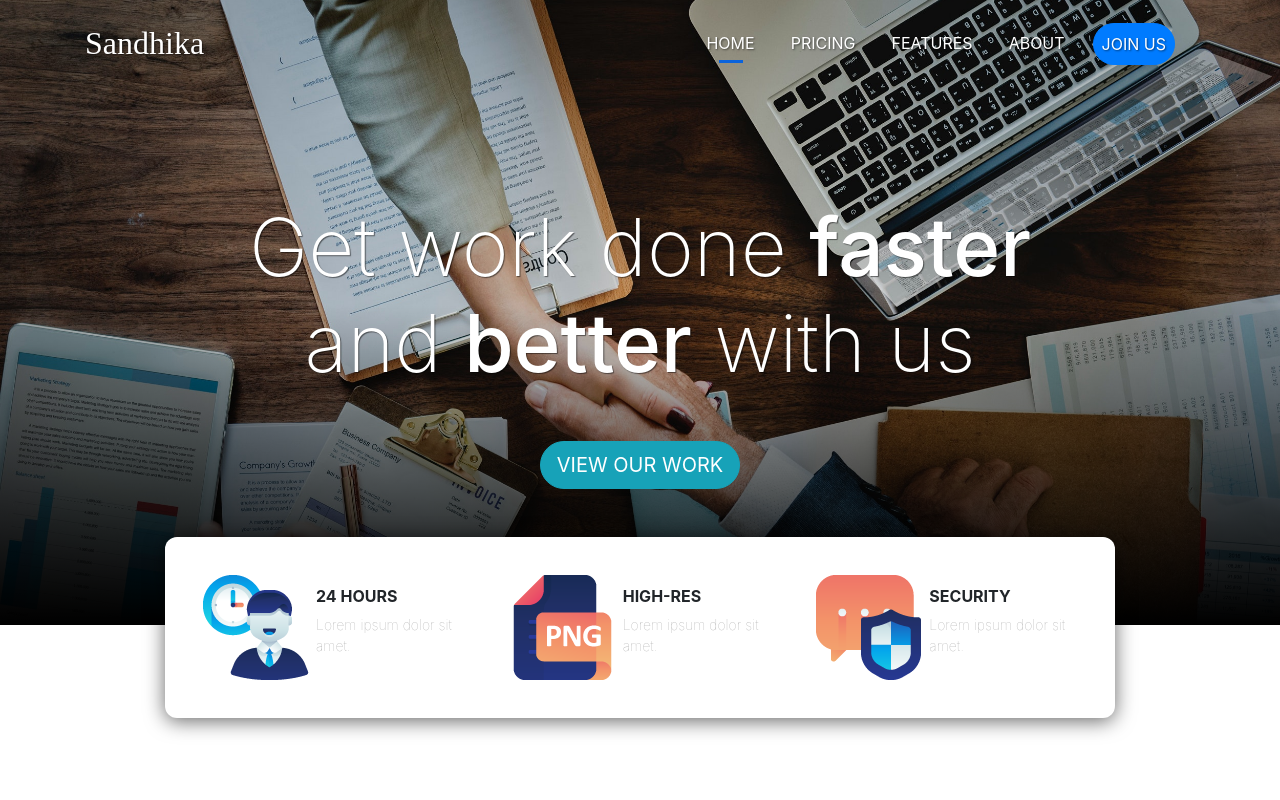
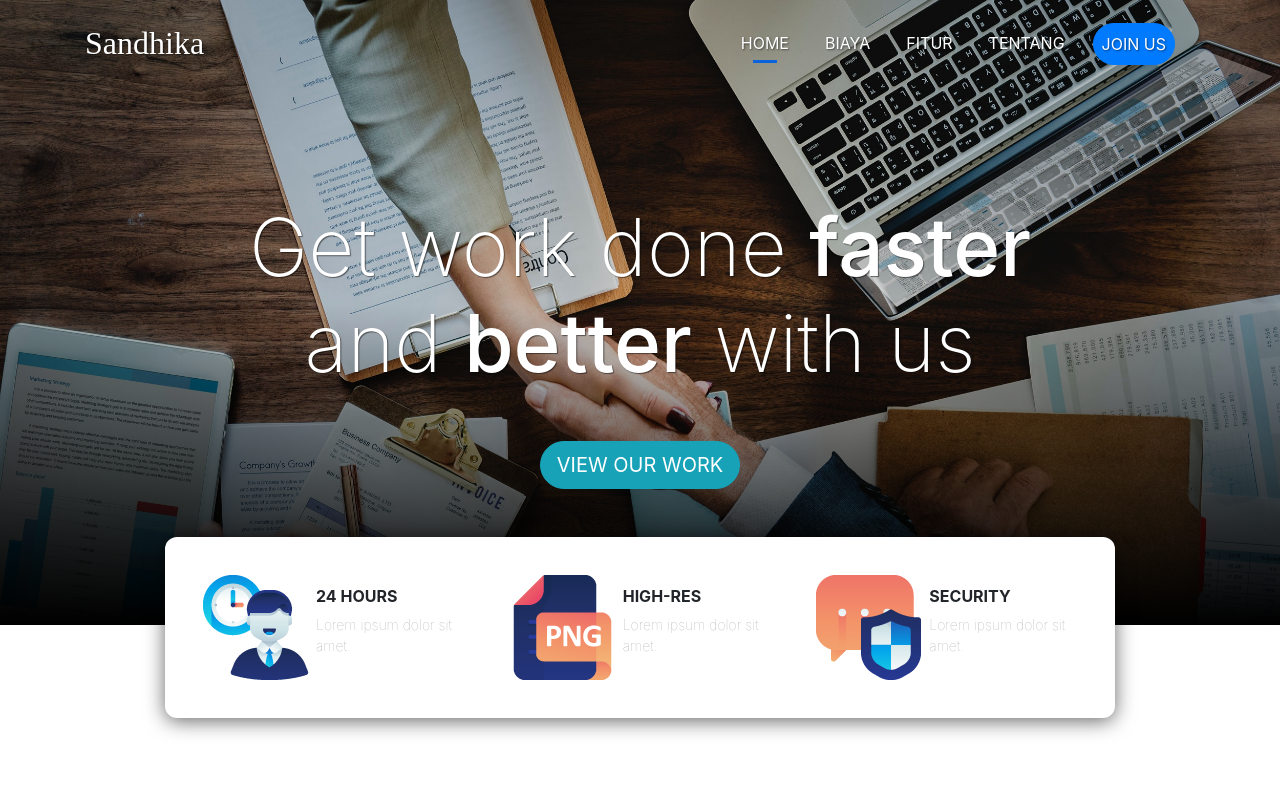
Before and after one commit to rizrk/simple-landing-page, a plain HTML site: page index.html in a window 1280 px wide. Shown: the top 800 px of the page. Drawn offline with nearby package versions, Linux system fonts and the light colour scheme; a web font is replaced by a local one.

Commit message:
Mengganti bahasa pada menu navbar

```diff
--- a/index.html
+++ b/index.html
@@ -27,9 +27,9 @@
         <div class="collapse navbar-collapse" id="navbarNavAltMarkup">
           <div class="navbar-nav ml-auto">
             <a class="nav-item nav-link active" href="#">Home <span class="sr-only">(current)</span></a>
-            <a class="nav-item nav-link" href="#">Pricing</a>
-            <a class="nav-item nav-link" href="#">Features</a>
-            <a class="nav-item nav-link" href="#">About</a>
+            <a class="nav-item nav-link" href="#">Biaya</a>
+            <a class="nav-item nav-link" href="#">Fitur</a>
+            <a class="nav-item nav-link" href="#">Tentang</a>
             <a class="nav-item nav-link btn btn-primary text-white tombol" href="#">Join Us</a>
           </div>
         </div>
```
